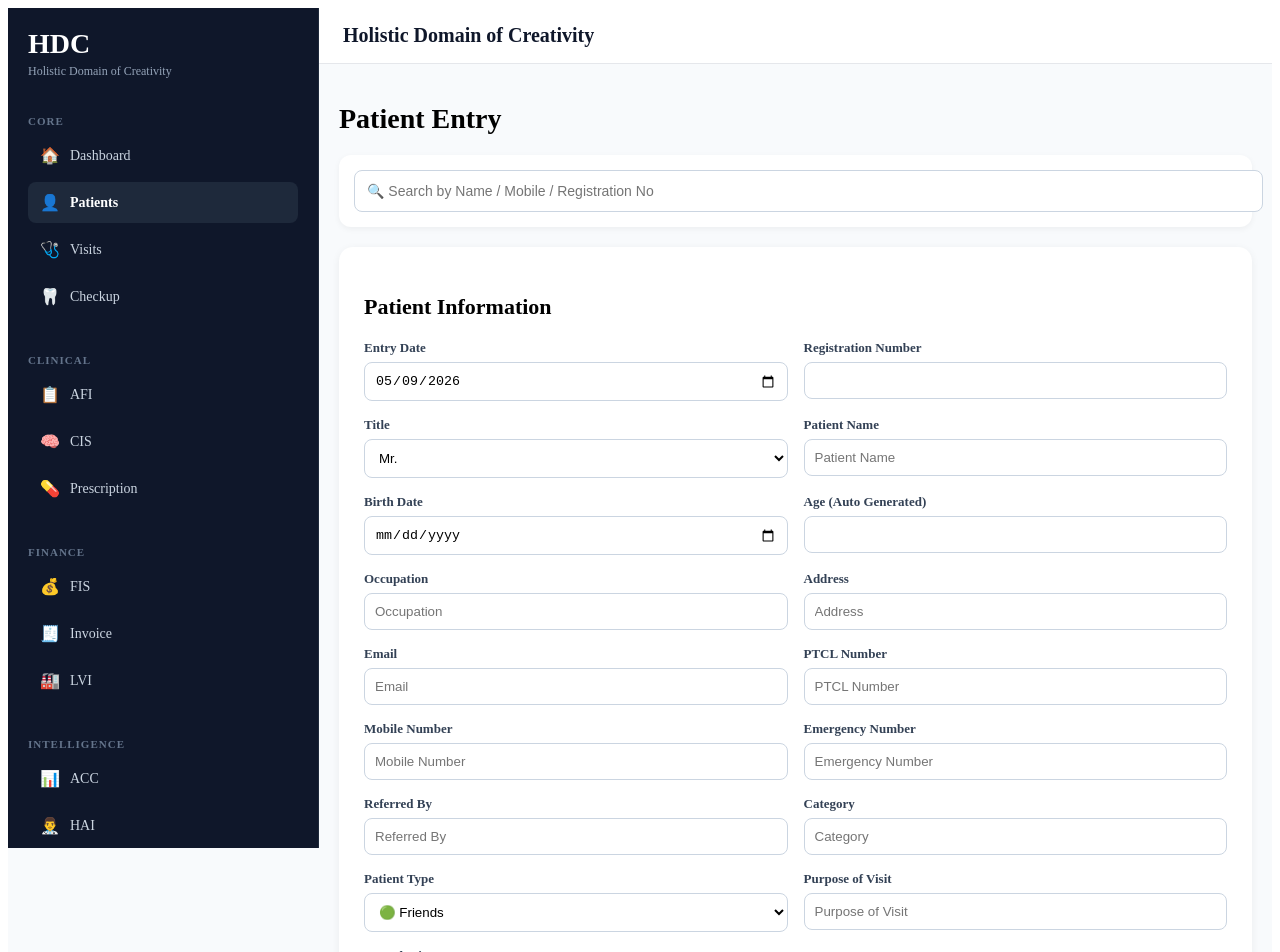
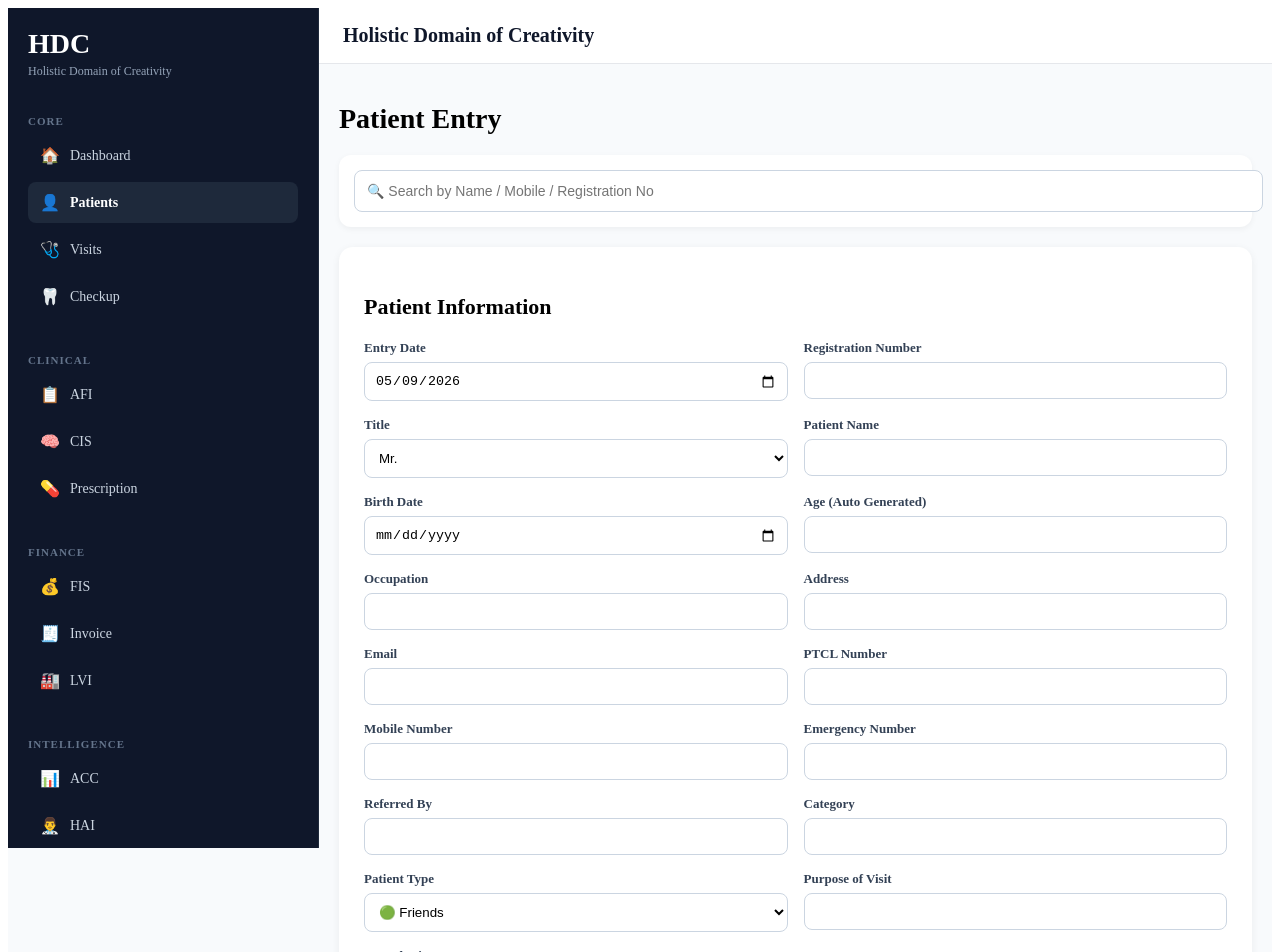
Before and after one commit to khabeerilham1-creator/clinic-client, a React (Create React App) app: page /patients in a window 1280 px wide. Shown: the top 952 px of the page. Built offline with nearby package versions, Linux system fonts and the light colour scheme; no server answers; sample sign-in values are in the browser's storage.

Commit message:
update patients module

```diff
--- a/src/pages/Patients.jsx
+++ b/src/pages/Patients.jsx
@@ -141,7 +141,6 @@ const savePatient = async () => {
 
     try {
 
-    // 🔥 CHECK DUPLICATE PATIENT
       const existingPatient = patients.find((p) => {
 
         const sameMobile =
@@ -159,7 +158,6 @@ const savePatient = async () => {
         return sameMobile || sameNameDob;
       });
 
-    // 🔥 ALERT IF PATIENT EXISTS
       if (existingPatient && !editId) {
 
         alert("Patient already exists");
@@ -258,6 +256,7 @@ const savePatient = async () => {
       alert("Backend save error ❌");
     }
   };
+
   // =========================
   // DELETE
   // =========================
@@ -338,7 +337,7 @@ const savePatient = async () => {
         Patient Entry
       </h1>
 
-      {/* 🔥 SEARCH BAR */}
+      {/* SEARCH BAR */}
       <div style={{
         background: "white",
         padding: 15,
@@ -436,7 +435,6 @@ const savePatient = async () => {
               name="name"
               value={form.name}
               onChange={handleChange}
-              placeholder="Patient Name"
               style={input}
             />
           </div>
@@ -477,7 +475,6 @@ const savePatient = async () => {
               name="occupation"
               value={form.occupation}
               onChange={handleChange}
-              placeholder="Occupation"
               style={input}
             />
           </div>
@@ -491,7 +488,6 @@ const savePatient = async () => {
               name="address"
               value={form.address}
               onChange={handleChange}
-              placeholder="Address"
               style={input}
             />
           </div>
@@ -505,7 +501,6 @@ const savePatient = async () => {
               name="email"
               value={form.email}
               onChange={handleChange}
-              placeholder="Email"
               style={input}
             />
           </div>
@@ -519,7 +514,6 @@ const savePatient = async () => {
               name="ptcl_number"
               value={form.ptcl_number}
               onChange={handleChange}
-              placeholder="PTCL Number"
               style={input}
             />
           </div>
@@ -533,7 +527,6 @@ const savePatient = async () => {
               name="mobile_number"
               value={form.mobile_number}
               onChange={handleChange}
-              placeholder="Mobile Number"
               style={input}
             />
           </div>
@@ -547,7 +540,6 @@ const savePatient = async () => {
               name="emergency_number"
               value={form.emergency_number}
               onChange={handleChange}
-              placeholder="Emergency Number"
               style={input}
             />
           </div>
@@ -561,7 +553,6 @@ const savePatient = async () => {
               name="referred_by"
               value={form.referred_by}
               onChange={handleChange}
-              placeholder="Referred By"
               style={input}
             />
           </div>
@@ -575,7 +566,6 @@ const savePatient = async () => {
               name="category"
               value={form.category}
               onChange={handleChange}
-              placeholder="Category"
               style={input}
             />
           </div>
@@ -625,7 +615,6 @@ const savePatient = async () => {
               name="purpose_of_visit"
               value={form.purpose_of_visit}
               onChange={handleChange}
-              placeholder="Purpose of Visit"
               style={input}
             />
           </div>
@@ -665,7 +654,6 @@ const savePatient = async () => {
           name="conditions"
           value={form.conditions}
           onChange={handleChange}
-          placeholder="Conditions"
         />
 
         <h3 style={{
```
Lines whose indentation alone changed are shown as unchanged.
